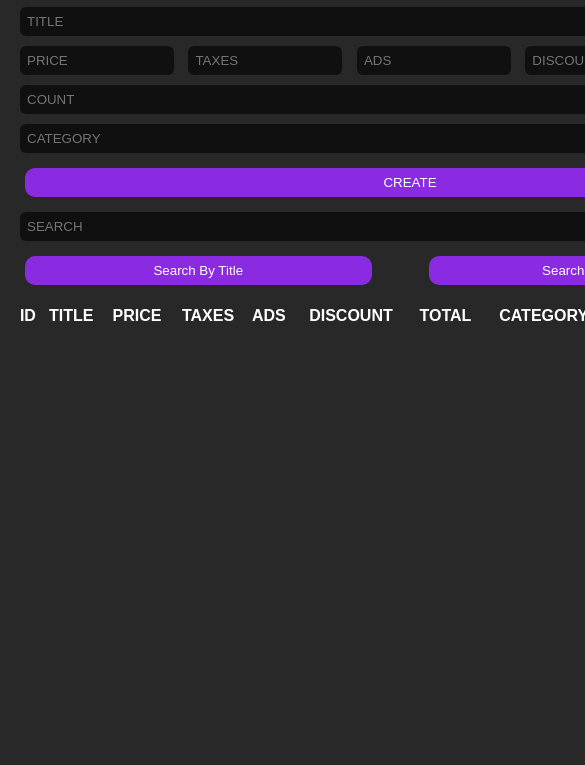
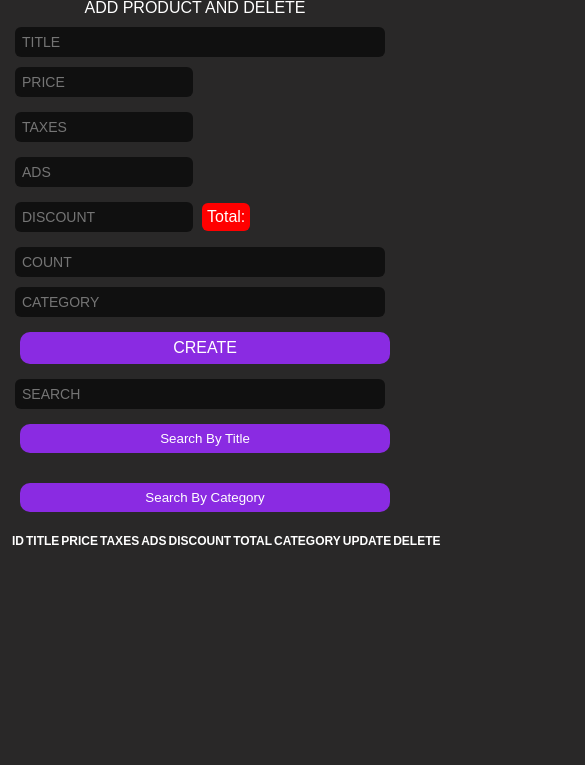
Before and after one commit to ahmadmnashawi/crud-app, a plain HTML site: page index.html in a window 390 px wide. Shown: the part 79-844 px from the top of the page, 585 px wide, since content can reach past the window. Drawn offline with Linux system fonts and the light colour scheme.

Commit message:
mobail cruuds

```diff
--- a/style.css
+++ b/style.css
@@ -36,7 +36,6 @@ body {
 }
 .span::before {
     content: 'Total:';
-
 }
 .input input {
     background-color: rgba(12, 12, 12, 0.82);
@@ -48,7 +47,6 @@ body {
     text-transform: uppercase;
     width: 100%;
     transition: .3s;
-
 }
 .input input:focus {
     transform: scale(1.1);
@@ -56,9 +54,7 @@ body {
 }
 .num input{
     width: 20%;
-
 }
-
 .btnc {
     width: 100%;
     padding: 7px;
@@ -77,6 +73,7 @@ body {
 .output {
     display: flex;
     justify-content: space-between;
+    flex-wrap: wrap;
 }
 .btn  {
     width: 45%;
@@ -89,7 +86,7 @@ body {
     margin: 10px;
     cursor: pointer;
 }
-button:hover{
+button:hover {
     background-color: rgb(89, 15, 159);
 }
 table {
@@ -99,7 +96,41 @@ table {
     text-transform: uppercase;
     margin-top: 10px;
 }
-.btnd ,.btnu {
+.btnd, .btnu {
     width: 90%;
     text-transform: uppercase;
 }
+
+/* ✅ Media Query */
+@media (max-width: 768px) {
+    .container {
+        width: 100%;
+        padding: 10px;
+    }
+
+    .num input {
+        width: 48%;
+        margin-bottom: 10px;
+    }
+
+    .output {
+        flex-direction: column;
+        gap: 10px;
+    }
+
+    .btn {
+        width: 100%;
+    }
+
+    .btnc {
+        font-size: 16px;
+    }
+
+    .input input {
+        font-size: 14px;
+    }
+
+    table {
+        font-size: 12px;
+    }
+}
```
Lines whose indentation alone changed are shown as unchanged.
